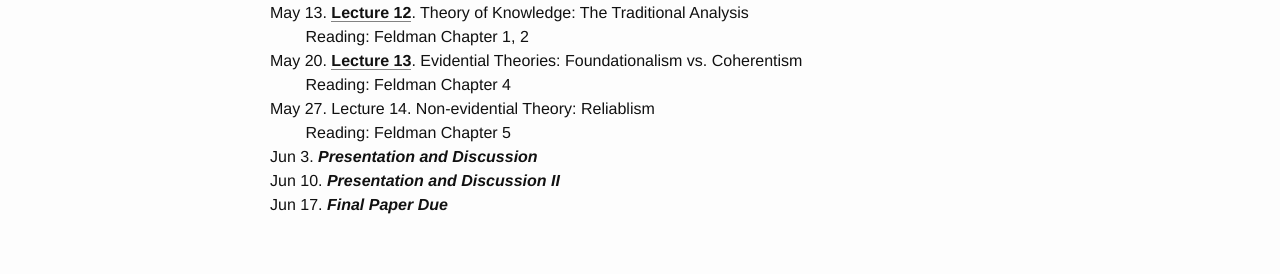
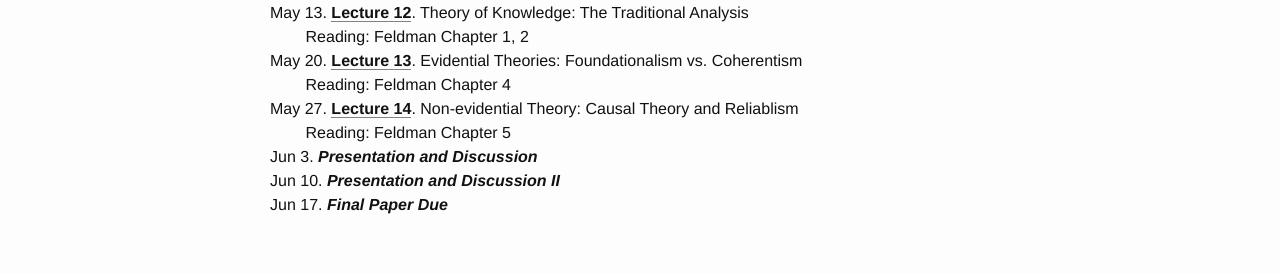
Before and after one commit to comphiacademy/epist20s, a Jekyll site: the page built from schedule.md, in a window 1280 px wide. Shown: the part 888-1162 px from the top of the page. Built offline with Jekyll 4.4.1, drawn with Linux system fonts in a browser that asks for light colours.

Commit message:
Week 14 commit

```diff
--- a/schedule.md
+++ b/schedule.md
@@ -37,7 +37,7 @@ May 13. [Lecture 12](/assets/epist1.pdf). Theory of Knowledge: The Traditional A
 &nbsp; &nbsp; &nbsp; &nbsp; Reading: Feldman Chapter 1, 2\\
 May 20. [Lecture 13](/assets/epist2.pdf). Evidential Theories: Foundationalism vs. Coherentism\\
 &nbsp; &nbsp; &nbsp; &nbsp; Reading: Feldman Chapter 4 \\
-May 27. Lecture 14. Non-evidential Theory: Reliablism\\
+May 27. [Lecture 14](/assets/epist3.pdf). Non-evidential Theory: Causal Theory and Reliablism\\
 &nbsp; &nbsp; &nbsp; &nbsp; Reading: Feldman Chapter 5\\
 Jun 3. **_Presentation and Discussion_**\\
 Jun 10. **_Presentation and Discussion II_**\\
```
Also changed, not shown: 1 other file.
